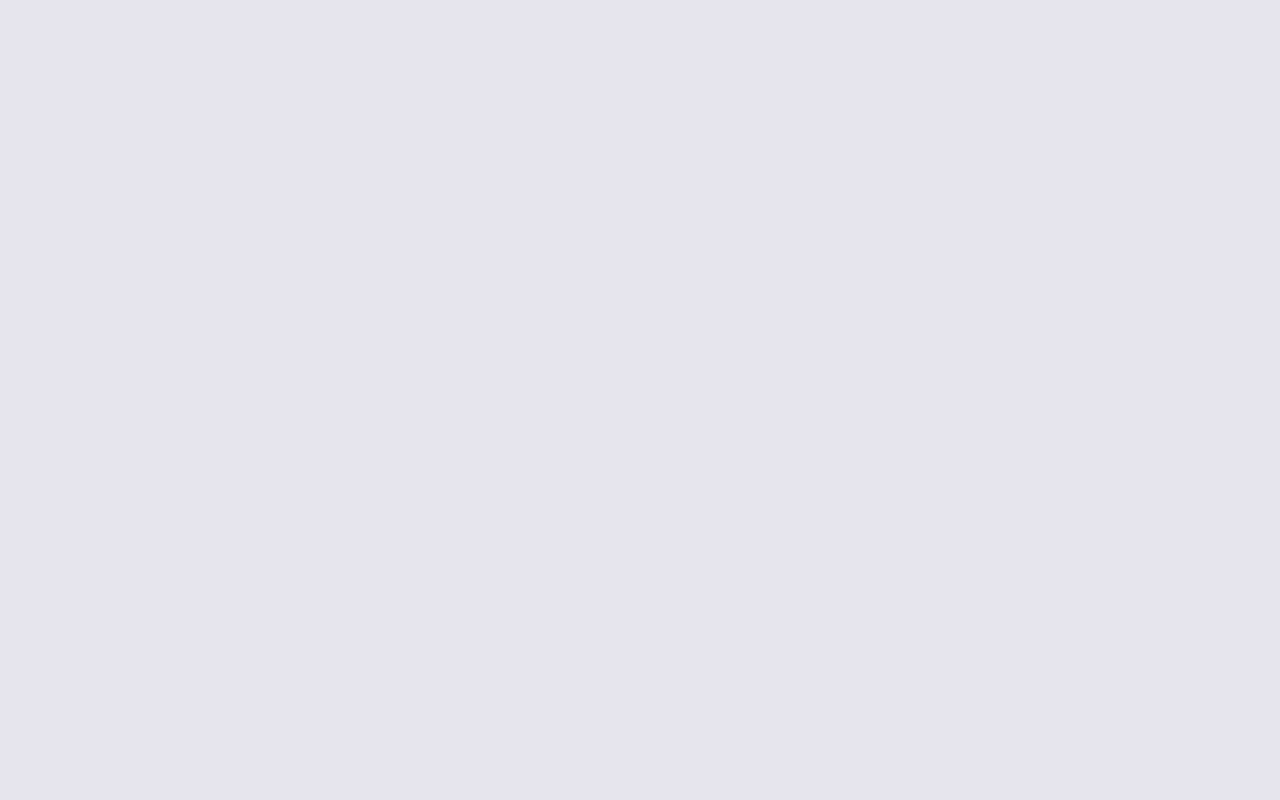
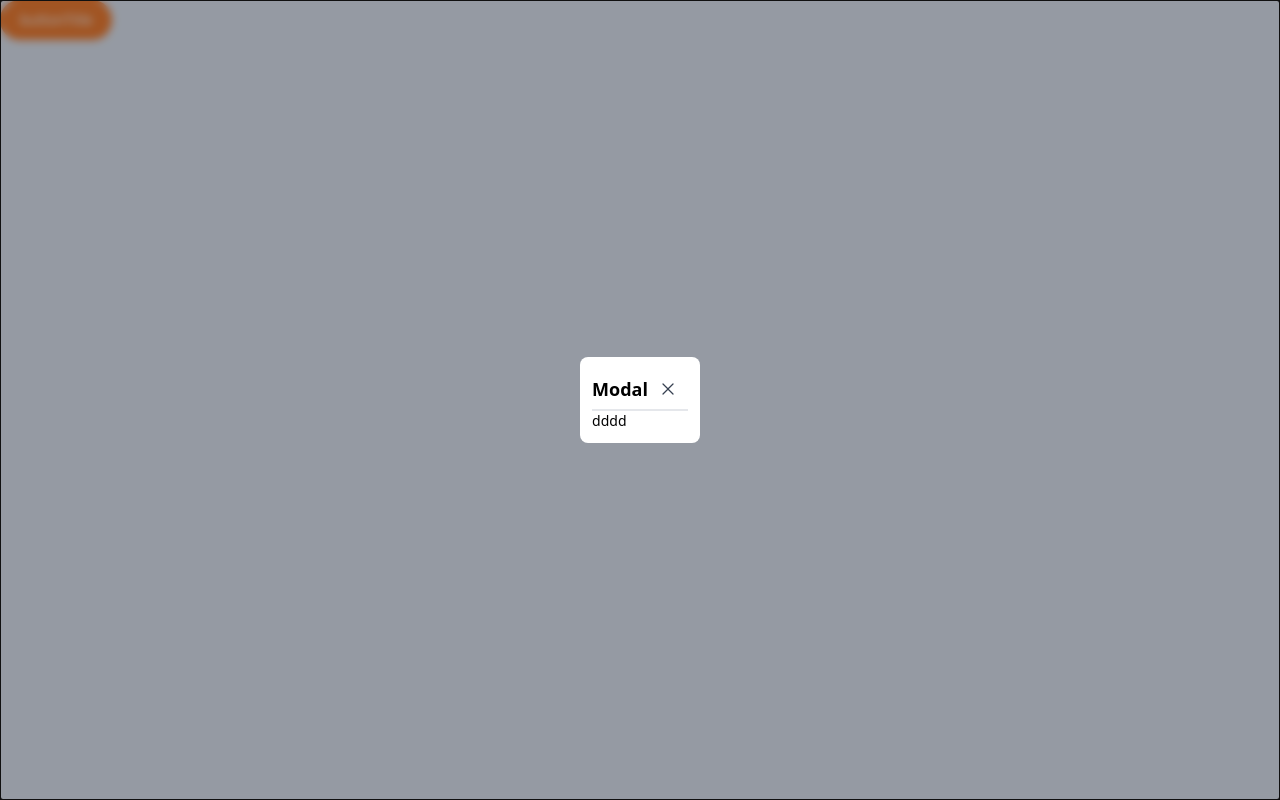
Before and after one commit to Mats-Debug/stack-project, a Next.js app: page / in a window 1280 px wide. Built offline with nearby package versions, Linux system fonts and the light colour scheme.

Commit message:
first commit

```diff
--- a/app/page.tsx
+++ b/app/page.tsx
@@ -8,15 +8,21 @@ import {
   createContext,
   useContext,
   useCallback,
+  Fragment,
 } from 'react';
-import { CalendarIcon, EllipsisVerticalIcon } from '@heroicons/react/24/solid';
+import { CalendarIcon, EllipsisVerticalIcon, XMarkIcon } from '@heroicons/react/24/solid';
 import Calender from '@/components/Calender';
 import DatePicker from '@/components/DatePicker';
+import Button from '@/components/Button';
 import Link from 'next/link';
 
+import { Dialog, Transition, DialogPanel, TransitionChild } from '@headlessui/react'
+
 import { cva, VariantProps } from 'class-variance-authority';
+import React from 'react';
+import { LockClosedIcon } from '@heroicons/react/24/outline';
 
-// /buttons/dialoge/side menu/search/drawer/loaders/skelton/slider/tabs/avatr/check box/actions /dropdowns/alert dialog/swtich
+///dialoge/side menu/search/drawer/loaders/skelton/slider/tabs/avatr/check box/actions /dropdowns/alert dialog/swtich
 
 export default function Home() {
   const [value, setValue] = useState([]);
@@ -24,10 +30,60 @@ export default function Home() {
   const dropdownItems = ['Item 1', 'Item 2', 'Items 3'];
   return (
     <section className="flex w-full">
-
+      <MainDialog buttonTitle="buttonTitle" title='Modal' isShow={true}>
+        dddd
+      </MainDialog>
     </section>
   );
 }
 // const Toast = () => {
 //   return <div className="bg-white w-40 min-h-[80px] rounde-lg"></div>;
 // };
+
+
+interface MainDialogProps
+  extends React.HTMLAttributes<HTMLDivElement | HTMLButtonElement> {
+  children: React.ReactNode;
+  isShow?: false | true;
+  title?: string;
+  icon?: React.ReactNode;
+  buttonTitle?: string;
+}
+
+export function MainDialog(props: MainDialogProps) {
+  const { title, isShow, icon, buttonTitle, ...restProps } = props;
+
+  let [isOpen, setIsOpen] = React.useState(isShow);
+
+  return (
+    <>
+      <Button onClick={() => setIsOpen(true)} type="IconText" intent='secondary' title={buttonTitle} icon={icon} />
+      <Transition appear show={isOpen} as={Fragment}>
+
+        <Dialog className="fixed top-0 left-0 md:p-10 z-50 w-full h-screen flex justify-center items-center backdrop-blur-sm bg-gray-800/40"
+          open={isOpen} onClose={() => { setIsOpen(false) }} >
+          <TransitionChild
+            as={Fragment}
+            enter="ease-out duration-300"
+            enterFrom="opacity-0 scale-95"
+            enterTo="opacity-100 scale-100"
+            leave="ease-in duration-200"
+            leaveFrom="opacity-100 scale-100"
+            leaveTo="opacity-0 scale-95"
+          >
+            {/*content*/}
+            <DialogPanel className="bg-white rounded-lg h-full w-full md:h-fit md:w-fit max-h-screen relative p-3 ">
+              <div className='w-full h-fit items-center flex justify-between border-b-2 border-gray-200'>
+                <p className='font-bold text-lg'>{title}</p>
+                <Button onClick={() => setIsOpen(false)} type="Icon" intent='primary' icon={<XMarkIcon className="w-5 h-5" />} />
+              </div>
+              <div className="w-full h-full overflow-y-auto text-sm" {...restProps} >
+              </div>
+            </DialogPanel >
+          </TransitionChild>
+        </Dialog>
+
+      </Transition>
+    </>
+  )
+}
--- a/components/Button.tsx
+++ b/components/Button.tsx
@@ -40,14 +40,14 @@ const buttonStyles = cva(
 
 interface ButtonProps extends VariantProps<typeof buttonStyles> {
   intent?: 'primary' | 'secondary' | 'danger';
-  type?: 'Icon' | 'Text' | 'IconText' | 'TextIcon';
+  type?: 'Icon' | 'Text' | 'IconText' | 'TextIcon'|'MenuButton';
   title?: string;
   icon?: React.ReactNode;
   onClick?: () => void;
   href?: string;
 }
 
-export const Button: React.FC<ButtonProps> = (props) => {
+  const Button: React.FC<ButtonProps> = (props) => {
   const { type, title, icon, intent } = props;
 
   return (
@@ -58,6 +58,7 @@ export const Button: React.FC<ButtonProps> = (props) => {
           <p className="whitespace-nowrap">{title}</p>
         </div>
       )}
+
       {type === 'Icon' && (
         <div className="flex w-[40px] h-[40px]  items-center justify-center">
           {icon}
@@ -71,6 +72,8 @@ export const Button: React.FC<ButtonProps> = (props) => {
         </div>
       )}
 
+
+
       {type === 'Text' && (
         <p className="flex whitespace-nowrap w-full items-center justify-center h-[40px] px-3">
           {title}
@@ -79,3 +82,4 @@ export const Button: React.FC<ButtonProps> = (props) => {
     </ButtonOrLink>
   );
 };
+export default Button;
--- a/package.json
+++ b/package.json
@@ -9,6 +9,7 @@
     "lint": "next lint"
   },
   "dependencies": {
+    "@headlessui/react": "^2.0.3",
     "@heroicons/react": "^2.1.3",
     "@types/node": "20.6.2",
     "@types/react": "18.2.22",
```
Also changed, not shown: app/layout.tsx (line endings or trailing spaces), 1 other file (tests, documents, lock files or other folders).
